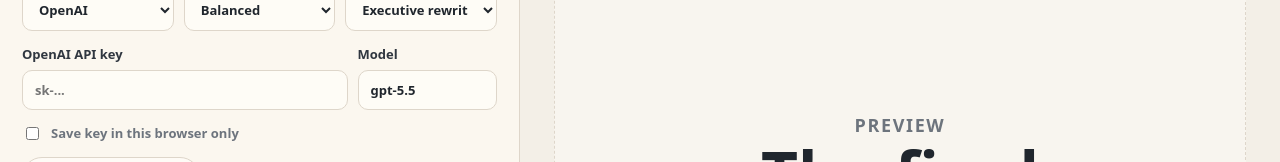
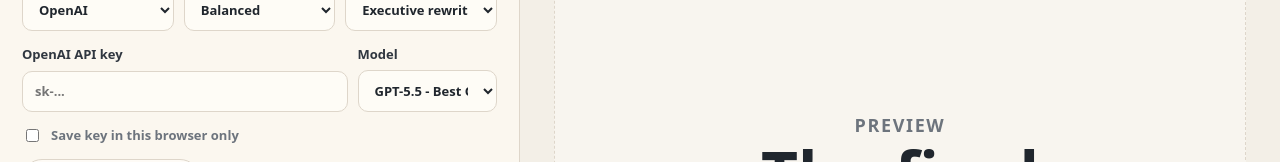
Before and after one commit to dumbfounder/resume-walkthrough-builder, a React (Vite) app: page / in a window 1280 px wide. Shown: the part 194-356 px from the top of the page. Built offline with nearby package versions, Linux system fonts and the light colour scheme.

Commit message:
Add provider model dropdowns

```diff
--- a/src/App.tsx
+++ b/src/App.tsx
@@ -5,6 +5,22 @@ import type { OverlayStep, OverlayWalkthroughModel, PolishedResume, StudioInputs
 
 const STORAGE_KEY = "resume-overlay-studio:v2";
 const KEY_STORAGE_KEY = "resume-overlay-studio:provider-keys";
+
+const modelOptions: Record<StudioState["provider"], { value: string; label: string; note: string }[]> = {
+  openai: [
+    { value: "gpt-5.5", label: "GPT-5.5", note: "Best OpenAI default for complex professional work" },
+    { value: "gpt-5.5-pro", label: "GPT-5.5 pro", note: "Most precise, slower, premium" },
+    { value: "gpt-5.4", label: "GPT-5.4", note: "Frontier quality at lower cost" },
+    { value: "gpt-5.4-pro", label: "GPT-5.4 pro", note: "Heavier reasoning, premium" },
+    { value: "gpt-5.4-mini", label: "GPT-5.4 mini", note: "Fast and cost efficient" },
+    { value: "gpt-5.4-nano", label: "GPT-5.4 nano", note: "Cheapest latest GPT-5.4-class model" }
+  ],
+  anthropic: [
+    { value: "claude-opus-4-7", label: "Claude Opus 4.7", note: "Most capable Claude model" },
+    { value: "claude-sonnet-4-6", label: "Claude Sonnet 4.6", note: "Best speed/intelligence balance" },
+    { value: "claude-haiku-4-5-20251001", label: "Claude Haiku 4.5", note: "Fastest latest Claude model" }
+  ]
+};
 
 const emptyInputs: StudioInputs = {
   resumeText: "",
@@ -20,7 +36,7 @@ const emptyState: StudioState = {
   provider: "openai",
   openaiApiKey: "",
   anthropicApiKey: "",
-  model: "gpt-5.5",
+  model: defaultModelForProvider("openai"),
   saveKey: false,
   inputs: emptyInputs,
   walkthrough: null,
@@ -80,7 +96,7 @@ export default function App() {
       const walkthrough = await generateOverlayWalkthrough({
         provider: state.provider,
         apiKey: activeApiKey(state),
-        model: state.model,
+        model: resolveModelForProvider(state.provider, state.model),
         inputs: state.inputs
       });
       setState((current) => ({
@@ -108,7 +124,7 @@ export default function App() {
       const revisedStep = await reviseOverlayStep({
         provider: state.provider,
         apiKey: activeApiKey(state),
-        model: state.model,
+        model: resolveModelForProvider(state.provider, state.model),
         inputs: state.inputs,
         walkthrough: state.walkthrough,
         step: selectedStep,
@@ -385,7 +401,13 @@ function ComposePanel({
         </label>
         <label>
           Model
-          <input value={state.model} onChange={(event) => onStateChange((current) => ({ ...current, model: event.target.value }))} />
+          <select value={resolveModelForProvider(state.provider, state.model)} onChange={(event) => onStateChange((current) => ({ ...current, model: event.target.value }))}>
+            {modelOptions[state.provider].map((option) => (
+              <option key={option.value} value={option.value}>
+                {option.label} - {option.note}
+              </option>
+            ))}
+          </select>
         </label>
       </div>
       <label className="save-key">
@@ -765,12 +787,13 @@ function loadState(): StudioState {
     if (!saved) return { ...emptyState, ...savedKeys, saveKey: Boolean(savedKeys.openaiApiKey || savedKeys.anthropicApiKey) };
     const parsed = JSON.parse(saved) as Partial<StudioState>;
     const provider = parsed.provider ?? "openai";
+    const model = resolveModelForProvider(provider, parsed.model);
     return {
       ...emptyState,
       ...parsed,
       ...savedKeys,
       provider,
-      model: parsed.model || defaultModelForProvider(provider),
+      model,
       saveKey: Boolean(savedKeys.openaiApiKey || savedKeys.anthropicApiKey),
       inputs: { ...emptyInputs, ...(parsed.inputs ?? {}) },
       walkthrough: parsed.walkthrough ? migrateWalkthrough(parsed.walkthrough) : null,
@@ -825,7 +848,12 @@ function activeApiKey(state: StudioState): string {
 }
 
 function defaultModelForProvider(provider: StudioState["provider"]): string {
-  return provider === "anthropic" ? "claude-sonnet-4-5" : "gpt-5.5";
+  return modelOptions[provider][0]?.value ?? "";
+}
+
+function resolveModelForProvider(provider: StudioState["provider"], model?: string): string {
+  if (model && modelOptions[provider].some((option) => option.value === model)) return model;
+  return defaultModelForProvider(provider);
 }
 
 function readSavedKeys(): Pick<StudioState, "openaiApiKey" | "anthropicApiKey"> {
```
Also changed, not shown: 1 other file (tests, documents, lock files or other folders).
